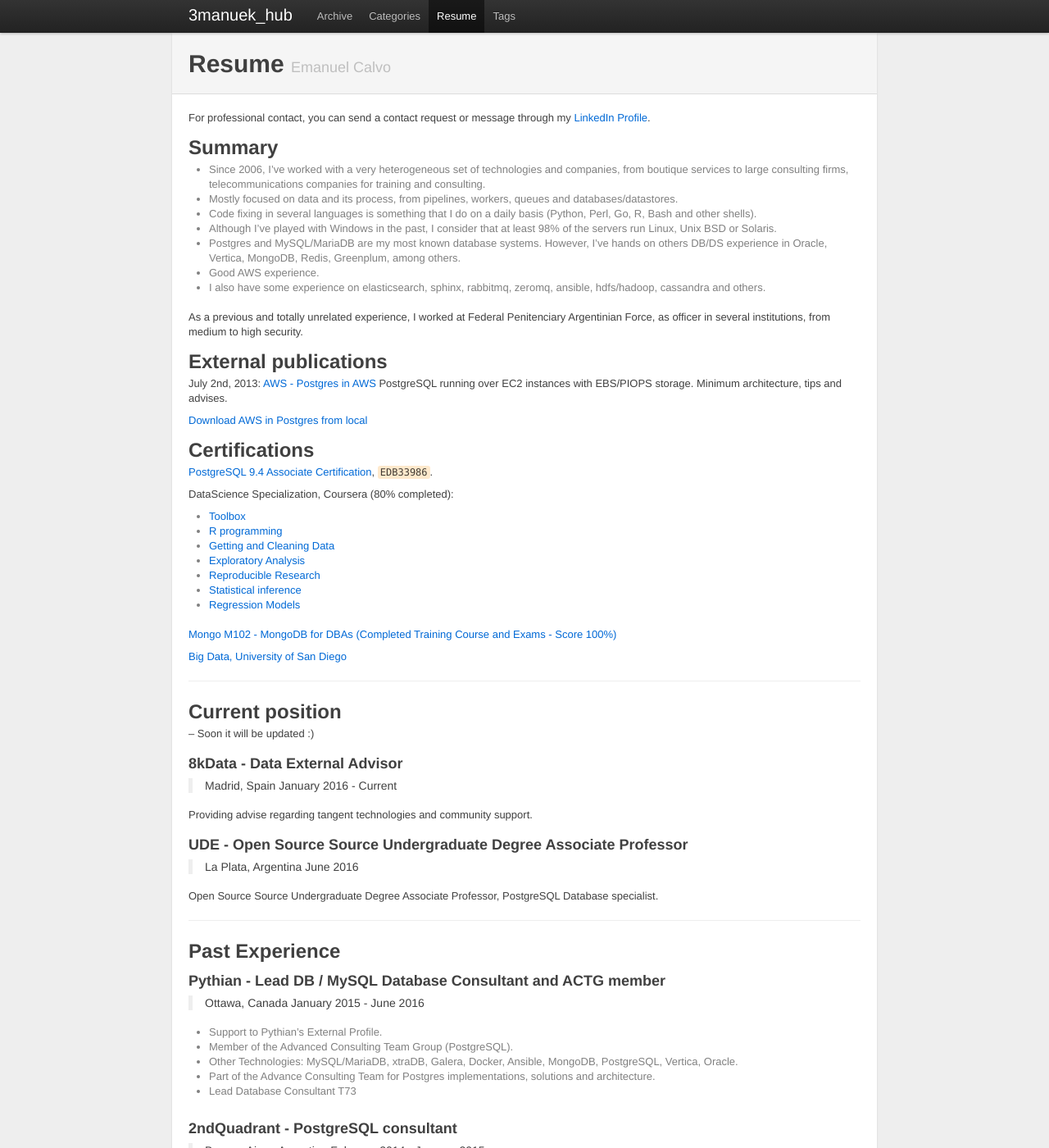
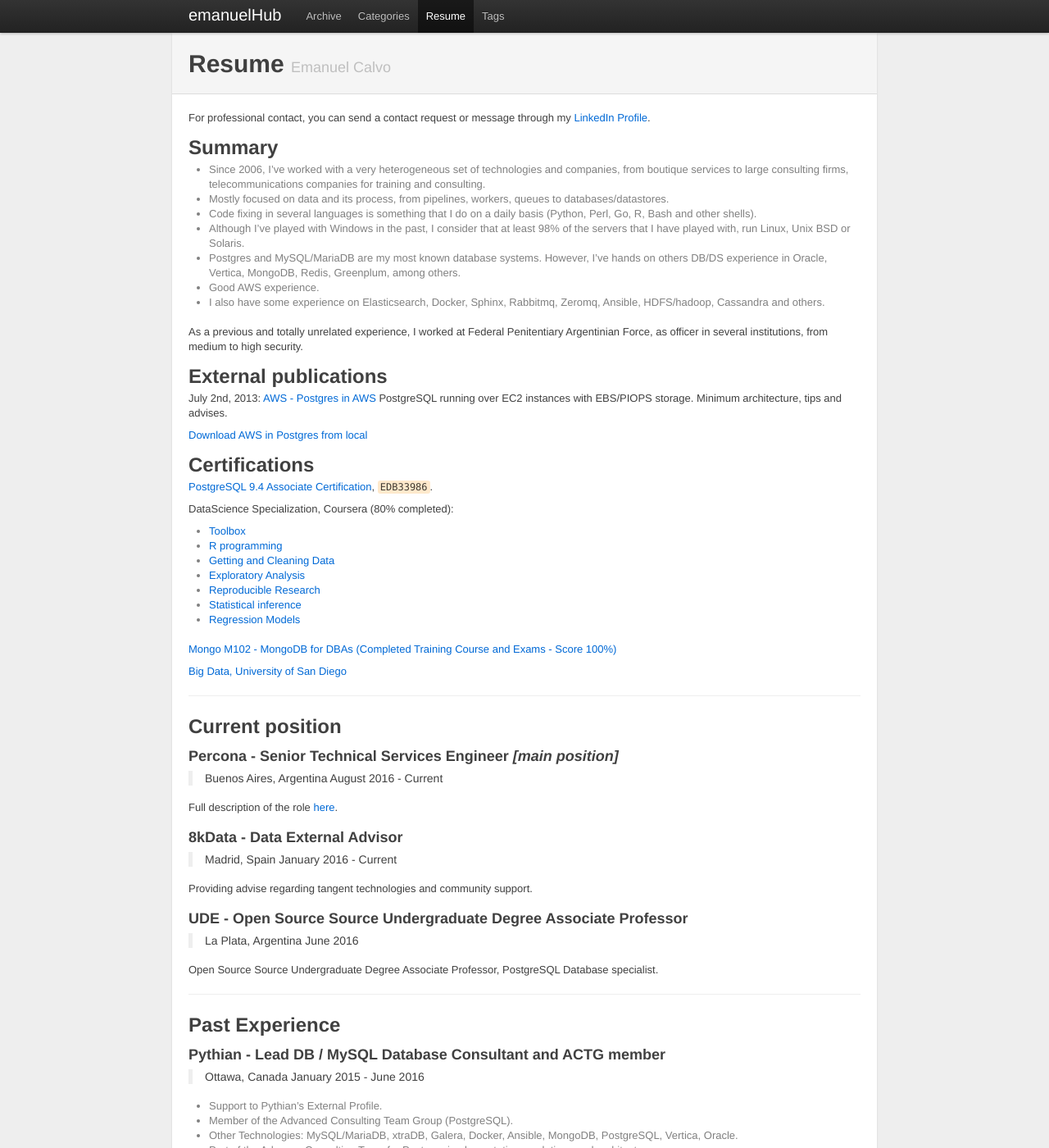
Before and after one commit to 3manuek/3manuek.github.io, a Jekyll site: the page built from resume.markdown, in a window 1280 px wide and 1400 px high. Shown: the whole window at 82% size. Built offline with Jekyll 4.4.1, drawn with Linux system fonts in a browser that asks for light colours.

Commit message:
Some additions.

```diff
--- a/_config.yml
+++ b/_config.yml
@@ -12,7 +12,7 @@
 
 # Themes are encouraged to use these universal variables
 # so be sure to set them if your theme uses them.
-title : 3manuek_hub
+title : emanuelHub
 tagline: Data Engineering and Open Source Consultant
 author :
   name : Emanuel Calvo
--- a/resume.markdown
+++ b/resume.markdown
@@ -1,7 +1,7 @@
 ---
 layout: page
 title : Resume
-header : About 3manuek
+header : About Emanuel
 group: navigation
 tagline: Emanuel Calvo
 ---
@@ -10,17 +10,20 @@
 For professional contact, you can send a contact request or message through my
 [LinkedIn Profile](https://www.linkedin.com/in/ecbcbcb).
 
+
+
 ## Summary
 
 - Since 2006, I've worked with a very heterogeneous set of technologies  and companies, from boutique services to large consulting firms, telecommunications companies for training and consulting.
-- Mostly focused on data and its process, from pipelines, workers, queues and databases/datastores.
+- Mostly focused on data and its process, from pipelines, workers, queues to databases/datastores.
 - Code fixing in several languages is something that I do on a daily basis (Python, Perl, Go, R, Bash and other shells).
-- Although I've played with Windows in the past, I consider that at least 98% of the servers run Linux, Unix BSD or Solaris.
+- Although I've played with Windows in the past, I consider that at least 98% of the servers that I have played with, run Linux, Unix BSD or Solaris.
 - Postgres and MySQL/MariaDB are my most known database systems. However, I've hands on others DB/DS experience in Oracle, Vertica, MongoDB, Redis, Greenplum, among others.
 - Good AWS experience.
-- I also have some experience on elasticsearch, sphinx, rabbitmq, zeromq, ansible, hdfs/hadoop, cassandra and others.
+- I also have some experience on Elasticsearch, Docker, Sphinx, Rabbitmq, Zeromq, Ansible, HDFS/hadoop, Cassandra and others.
 
-As a previous and totally unrelated experience, I worked at Federal Penitenciary Argentinian Force,
+
+As a previous and totally unrelated experience, I worked at Federal Penitentiary Argentinian Force,
 as officer in several institutions, from medium to high security.
 
 ## External publications
@@ -55,7 +58,12 @@
 
 ## Current position
 
--- Soon it will be updated :)
+### Percona -  Senior Technical Services Engineer _[main position]_
+> Buenos Aires, Argentina
+> August 2016 - Current
+
+Full description of the role [here](https://www.percona.com/about-percona/careers/senior-technical-services-engineer).
+
 
 ### 8kData - Data External Advisor
 > Madrid, Spain
@@ -85,6 +93,7 @@
 - Other Technologies: MySQL/MariaDB, xtraDB, Galera, Docker, Ansible, MongoDB, PostgreSQL, Vertica, Oracle.
 - Part of the Advance Consulting Team for Postgres implementations, solutions and architecture.
 - Lead Database Consultant T73
+
 
 ### 2ndQuadrant - PostgreSQL consultant
 > Buenos Aires, Argentina
```
Also changed, not shown: _drafts/2016-09-01-postgres-docker.markdown (added, +16 -0 lines), _drafts/2019-08-01-pgbench-crypto-overhead.markdown (+7 -0 lines), index.md (+30 -6 lines).
